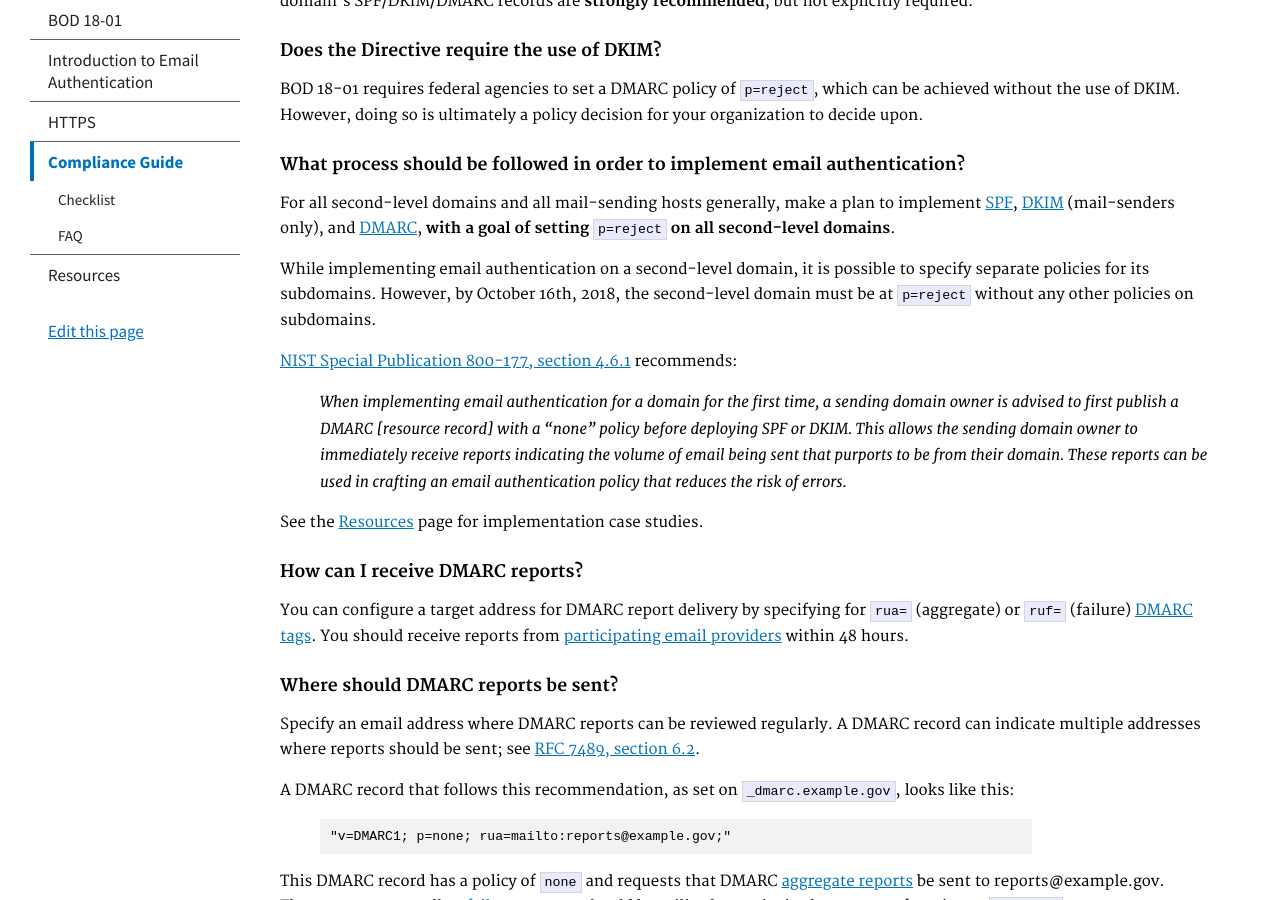
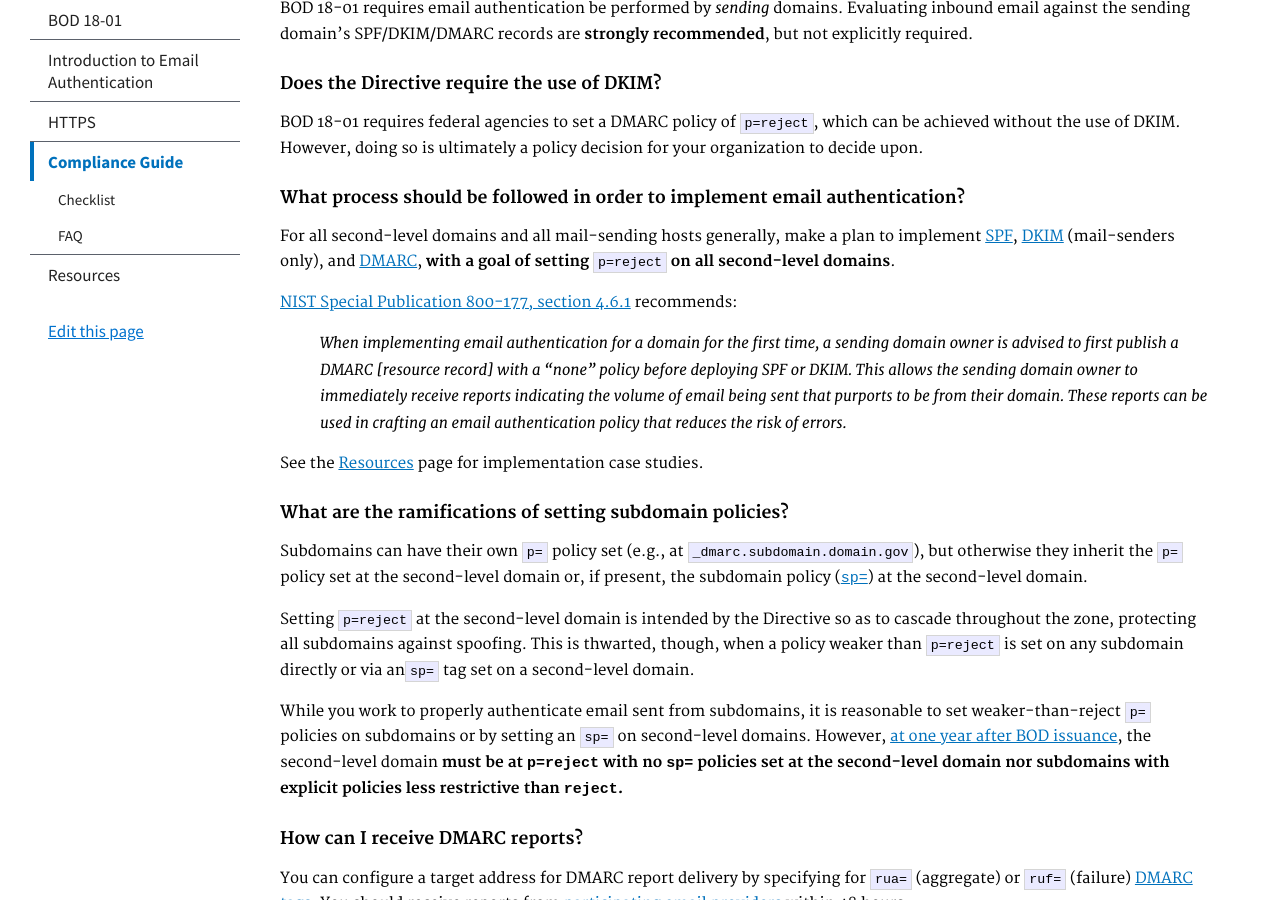
Before and after one commit to cisagov/cyber.dhs.gov, a Jekyll site: the page built from pages/guide.md, in a window 1280 px wide and 900 px high, scrolled down 2343 px. Built offline with Jekyll 4.4.1, drawn with Linux system fonts in a browser that asks for light colours; some of the changed text lies outside the part shown.

Commit message:
split subdomain policy into its own FAQ

```diff
--- a/pages/guide.md
+++ b/pages/guide.md
@@ -36,6 +36,7 @@ Answers to other common compliance questions appear below.
 * [Does the Directive require email authentication checks before mail delivery?](#does-the-directive-require-email-authentication-checks-before-mail-delivery)
 * [Does the Directive require the use of DKIM?](#does-the-directive-require-the-use-of-dkim)
 * [What process should be followed in order to implement email authentication?](#what-process-should-be-followed-in-order-to-implement-email-authentication)
+* [What are the ramifications of setting subdomain policies?](#what-are-the-ramifications-of-setting-subdomain-policies)
 * [How can I receive DMARC reports?](#how-can-i-receive-dmarc-reports)
 * [Where should DMARC reports be sent?](#where-should-dmarc-reports-be-sent)
 * [Can email authentication hinder my organization’s ability to deliver email?](#can-email-authentication-hinder-my-organizations-ability-to-deliver-email)
@@ -75,14 +76,18 @@ BOD 18-01 requires federal agencies to set a DMARC policy of `p=reject`, which c
 #### What process should be followed in order to implement email authentication?
 For all second-level domains and all mail-sending hosts generally, make a plan to implement [SPF](/intro#spf--dkim), [DKIM](/intro/#spf--dkim) (mail-senders only), and [DMARC](/intro/#dmarc), **with a goal of setting** `p=reject` **on all second-level domains**.
 
-While implementing email authentication on a second-level domain, it is possible to specify separate policies for its subdomains. However, by October 16th, 2018, the second-level domain must be at `p=reject` without any other policies on subdomains.
-
 [NIST Special Publication 800-177, section 4.6.1](http://nvlpubs.nist.gov/nistpubs/SpecialPublications/NIST.SP.800-177.pdf#page=54) recommends:
 
 > *When implementing email authentication for a domain for the first time, a sending domain owner is advised to first publish a DMARC [resource record] with a "none" policy before deploying SPF or DKIM. This allows the sending domain owner to immediately receive reports indicating the volume of email being sent that purports to be from their domain. These reports can be used in crafting an email authentication policy that reduces the risk of errors.*
 
 See the [Resources](/resources/#implement) page for implementation case studies.
 
+#### What are the ramifications of setting subdomain policies?
+Subdomains can have their own `p=` policy set (e.g., at `_dmarc.subdomain.domain.gov`), but otherwise they inherit the `p=` policy set at the second-level domain or, if present, the subdomain policy ([`sp=`](https://tools.ietf.org/html/rfc7489#section-6.3)) at the second-level domain.
+
+Setting `p=reject` at the second-level domain is intended by the Directive so as to cascade throughout the zone, protecting all subdomains against spoofing. This is thwarted, though, when a policy weaker than `p=reject` is set on any subdomain directly or via an`sp=` tag set on a second-level domain.
+
+While you work to properly authenticate email sent from subdomains, it is reasonable to set weaker-than-reject `p=` policies on subdomains or by setting an `sp=` on second-level domains. However, [at one year after BOD issuance](https://cyber.dhs.gov/guide/#checklist), the second-level domain **must be at `p=reject` with no `sp=` policies set at the second-level domain nor subdomains with explicit policies less restrictive than `reject`.**
 
 #### How can I receive DMARC reports?
 You can configure a target address for DMARC report delivery by specifying for `rua=` (aggregate) or `ruf=` (failure) [DMARC tags](https://tools.ietf.org/html/rfc7489#section-6.3). You should receive reports from [participating email providers](http://dmarc.io/sources/) within 48 hours.
```
